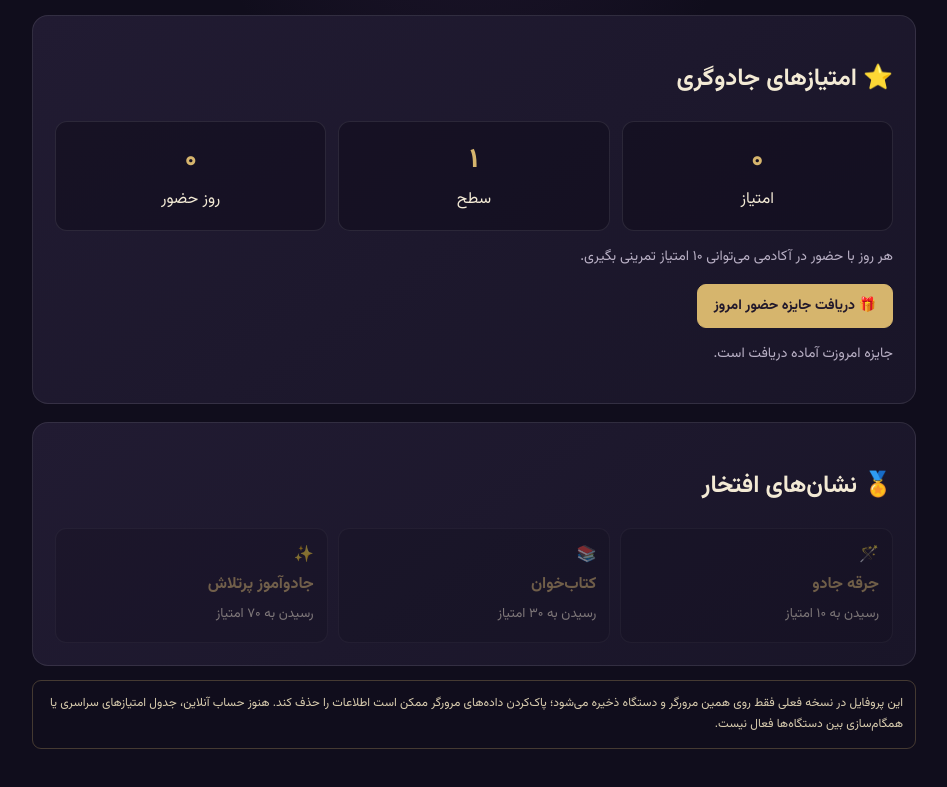
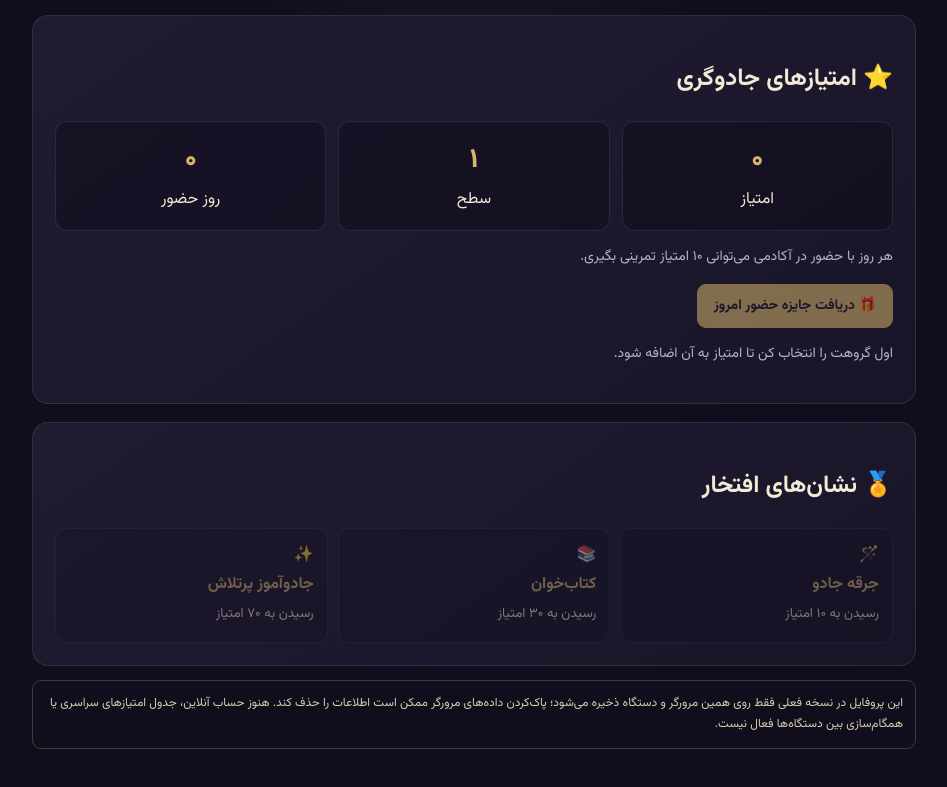
Before and after one commit to amirrezaar7272-cyber/HOGWARTS-INFINITY, a plain HTML site: page wizard-profile.html in a window 1280 px wide. Shown: the part 758-1545 px from the top of the page, without its empty margins (166-1113 px from the left). Drawn offline with Linux system fonts and the light colour scheme.

Commit message:
Connect daily wizard rewards to house cup scores

```diff
--- a/wizard-profile.html
+++ b/wizard-profile.html
@@ -20,13 +20,13 @@
 </main>
 <script>
 const KEY='hogwartsWizardProfile',names={gry:'گریفیندور 🦁',sly:'اسلیترین 🐍',rav:'ریونکلا 🦅',huf:'هافلپاف 🦡'},crests={gry:'🦁',sly:'🐍',rav:'🦅',huf:'🦡'};
-let data={name:'',house:'',points:0,days:0,lastClaim:''};
-try{data={...data,...JSON.parse(localStorage.getItem(KEY)||'{}')}}catch{}
+let data={name:'',house:'',points:0,days:0,lastClaim:'',housePoints:{gry:0,sly:0,rav:0,huf:0}};
+try{data={...data,...JSON.parse(localStorage.getItem(KEY)||'{}')};data.housePoints={gry:0,sly:0,rav:0,huf:0,...(data.housePoints||{})}}catch{}
 const fa=n=>new Intl.NumberFormat('fa-IR').format(n);
 function save(){localStorage.setItem(KEY,JSON.stringify(data));render()}
-function render(){document.getElementById('displayName').textContent=data.name||'جادوآموز تازه‌وارد';document.getElementById('nameInput').value=data.name||'';document.getElementById('houseLabel').textContent=names[data.house]||'هنوز گروهی انتخاب نشده';document.getElementById('crest').textContent=crests[data.house]||'🪄';document.getElementById('points').textContent=fa(data.points);document.getElementById('level').textContent=fa(Math.floor(data.points/25)+1);document.getElementById('days').textContent=fa(data.days);document.querySelectorAll('.house').forEach(b=>b.classList.toggle('active',b.dataset.house===data.house));[10,30,70].forEach((v,i)=>document.getElementById('b'+i).classList.toggle('unlocked',data.points>=v));const claimed=data.lastClaim===new Date().toLocaleDateString('en-CA');document.getElementById('daily').disabled=claimed;document.getElementById('daily').style.opacity=claimed?'.55':'1';document.getElementById('dailyMessage').textContent=claimed?'جایزه امروز را دریافت کرده‌ای؛ فردا دوباره سر بزن!':'جایزه امروزت آماده دریافت است.'}
+function render(){document.getElementById('displayName').textContent=data.name||'جادوآموز تازه‌وارد';document.getElementById('nameInput').value=data.name||'';document.getElementById('houseLabel').textContent=names[data.house]||'هنوز گروهی انتخاب نشده';document.getElementById('crest').textContent=crests[data.house]||'🪄';document.getElementById('points').textContent=fa(data.points);document.getElementById('level').textContent=fa(Math.floor(data.points/25)+1);document.getElementById('days').textContent=fa(data.days);document.querySelectorAll('.house').forEach(b=>b.classList.toggle('active',b.dataset.house===data.house));[10,30,70].forEach((v,i)=>document.getElementById('b'+i).classList.toggle('unlocked',data.points>=v));const claimed=data.lastClaim===new Date().toLocaleDateString('en-CA');document.getElementById('daily').disabled=claimed||!data.house;document.getElementById('daily').style.opacity=(claimed||!data.house)?'.55':'1';document.getElementById('dailyMessage').textContent=claimed?'جایزه امروز را دریافت کرده‌ای؛ فردا دوباره سر بزن!':(!data.house?'اول گروهت را انتخاب کن تا امتیاز به آن اضافه شود.':'جایزه امروزت آماده دریافت است.')}
 document.getElementById('saveName').onclick=()=>{data.name=document.getElementById('nameInput').value.trim().slice(0,32);save();document.getElementById('saveMessage').textContent='نام جادوگری ذخیره شد.'};
 document.querySelectorAll('.house').forEach(b=>b.onclick=()=>{data.house=b.dataset.house;save();document.getElementById('saveMessage').textContent='گروهت با موفقیت انتخاب شد.'});
-document.getElementById('daily').onclick=()=>{const today=new Date().toLocaleDateString('en-CA');if(data.lastClaim===today)return;data.lastClaim=today;data.points+=10;data.days+=1;save()};
+document.getElementById('daily').onclick=()=>{const today=new Date().toLocaleDateString('en-CA');if(data.lastClaim===today)return;if(!data.house)return;data.lastClaim=today;data.points+=10;data.days+=1;data.housePoints[data.house]=(data.housePoints[data.house]||0)+10;save()};
 render();
 </script></body></html>
```
